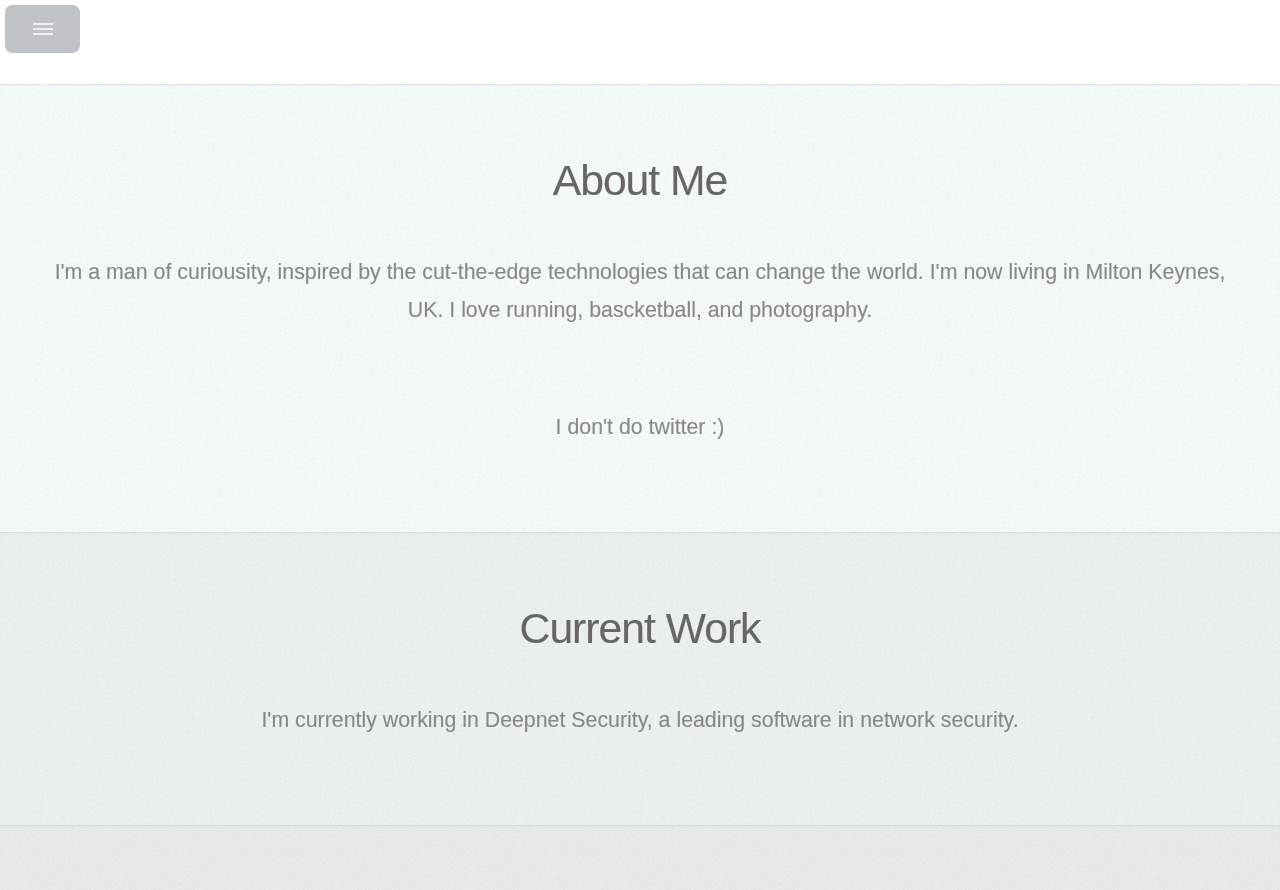
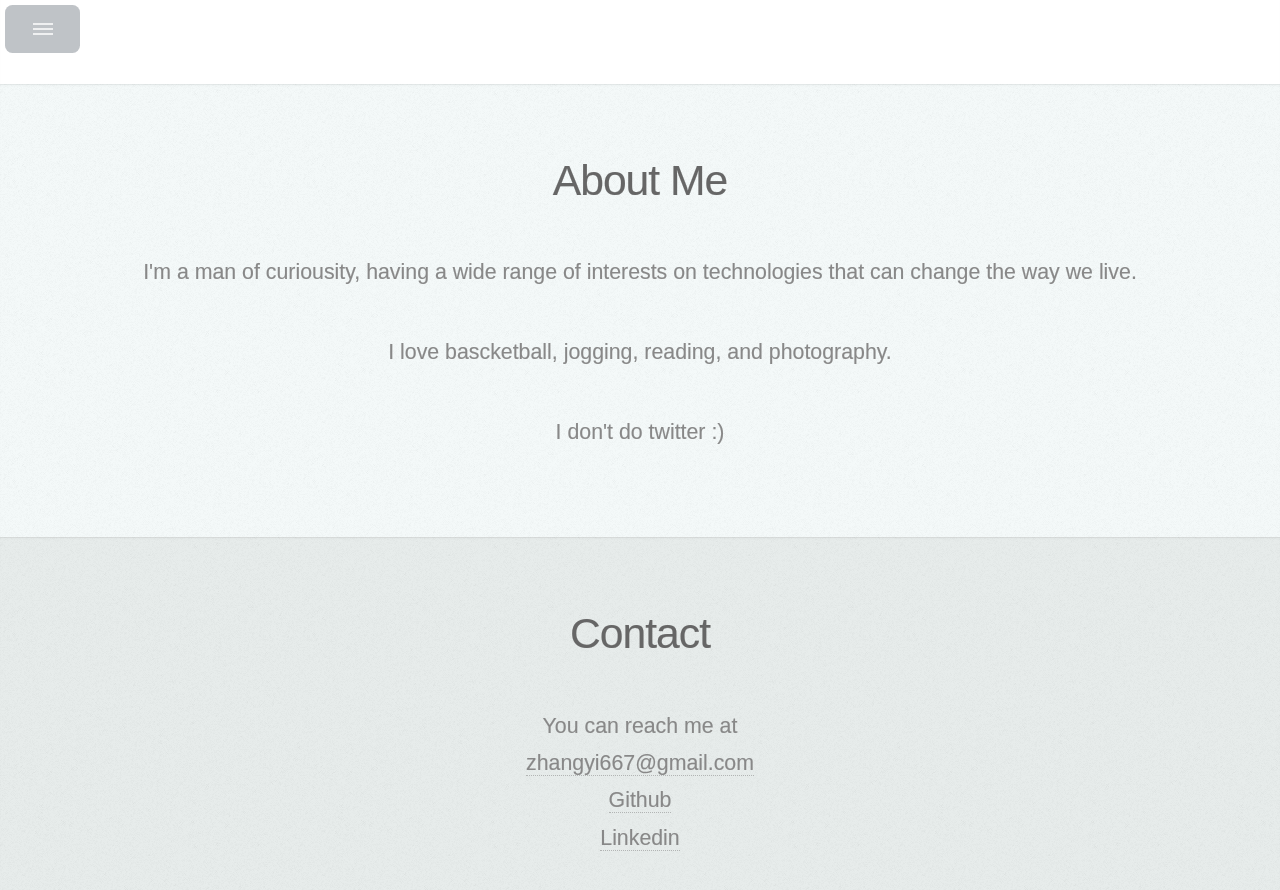
Before and after one commit to zhangyi667/myBlog, a Jekyll site: the page built from index.html, in a window 1280 px wide and 900 px high, scrolled down 808 px. Shown: the top 890 px of the window. Built offline with Jekyll 4.4.1, drawn with Linux system fonts in a browser that asks for light colours.

Commit message:
layout...

```diff
--- a/_includes/blognav.html
+++ b/_includes/blognav.html
@@ -16,7 +16,7 @@
 							<ul>
 								<li><a href="{{ site.baseurl }}/" id="top-link" class="skel-panels-ignoreHref"><span class="fa fa-home">Home</span></a><li>
 								<li><a href="{{ site.baseurl }}/#about" id="about-link" class="skel-panels-ignoreHref"><span class="fa fa-user">About Me</span></a></li>
-								<li><a href="{{ site.baseurl }}/#portfolio" id="portfolio-link" class="skel-panels-ignoreHref"><span class="fa fa-bookmark">Current Work</span></a></li>
+								<!-- <li><a href="{{ site.baseurl }}/#portfolio" id="portfolio-link" class="skel-panels-ignoreHref"><span class="fa fa-bookmark">Current Work</span></a></li> -->
 								<li><a href="{{ site.baseurl }}/#contact" id="contact-link" class="skel-panels-ignoreHref"><span class="fa fa-envelope">Contact</span></a></li>
 								<li><a href="{{ site.baseurl}}{{ site.blog}}" class="skel-panels-ignore"><span class="fa fa-pencil">Blogs</span></a></li>
 								<li><a href="{{ site.baseurl }}/CV.pdf" target="_blank" class="skel-panels-ignore"><span class="fa fa-suitcase">My CV</span></a></li>
--- a/_includes/main.html
+++ b/_includes/main.html
@@ -33,8 +33,11 @@
 
 							<!-- <a href="#" class="image featured"><img src="images/pic08.jpg" alt="" /></a> -->
 
-						<p>I'm a man of curiousity, inspired by the cut-the-edge technologies that can change the world. I'm now living in Milton Keynes, UK. I love running, bascketball, and photography.</p>
-						<br>
+						<p>
+							I'm a man of curiousity, having a wide range of interests on
+							technologies that can change the way we live.
+						</p>
+						<p>I love bascketball, jogging, reading, and photography.</p>
 						<p>I don't do twitter :)</p>
 
 
@@ -44,19 +47,19 @@
 
 
 				<!-- Portfolio -->
-					<section id="portfolio" class="three">
+					<!-- <section id="portfolio" class="three">
 						<div class="container">
 
 							<header>
 								<h2>Current Work</h2>
 							</header>
-							<!-- <a href="#" class="image featured"><img src="images/computer.jpg" alt="" /></a> -->
+							<a href="#" class="image featured"><img src="images/computer.jpg" alt="" /></a>
 							<p>I'm currently working in Deepnet Security, a leading software in network security.</p>
 
 
 						</div>
 					</section>
-
+ -->
 
 
 				<!-- Contact -->
--- a/_includes/nav.html
+++ b/_includes/nav.html
@@ -16,7 +16,7 @@
 							<!-- the init.js now parses for "#nav c", which makes the links scrollify links. AKA only accepts #stuff links. -->
 								<li><c href="#top" id="top-link" class="skel-panels-ignoreHref"><span class="fa fa-home">Intro</span></c></li>
 								<li><c href="#about" id="about-link" class="skel-panels-ignoreHref"><span class="fa fa-user">About Me</span></c></li>
-								<li><c href="#portfolio" id="portfolio-link" class="skel-panels-ignoreHref"><span class="fa fa-bookmark">Current Work</span></c></li>
+								<!-- <li><c href="#portfolio" id="portfolio-link" class="skel-panels-ignoreHref"><span class="fa fa-bookmark">Current Work</span></c></li> -->
 								<li><c href="#contact" id="contact-link" class="skel-panels-ignoreHref"><span class="fa fa-envelope">Contact</span></c></li>
 								<!-- these remain normal links now because of above -->
 								<li>
```
